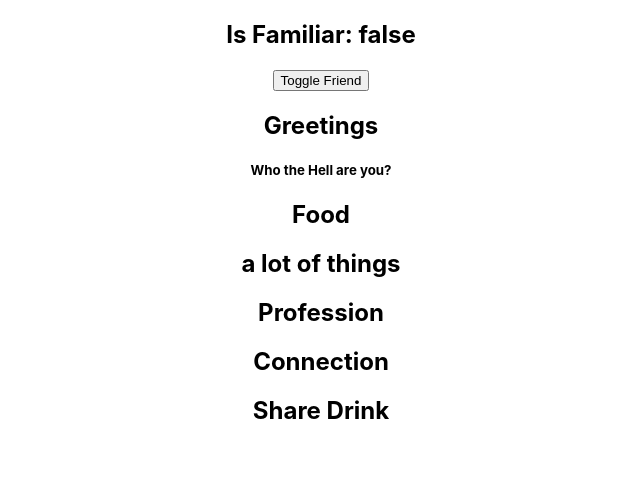
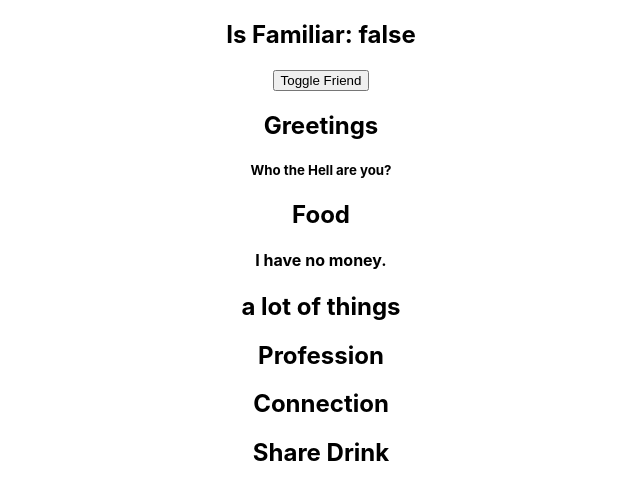
Before and after one commit to mdraselmiah95/Introduction-to-React-Hook-Form, a React (Create React App) app: page / in a window 1280 px wide. Shown: the top 500 px of the page, without its empty margins (319-959 px from the left). Built offline with nearby package versions, Linux system fonts and the light colour scheme.

Commit message:
WIP on conditional rendering

```diff
--- a/src/components/User/User.js
+++ b/src/components/User/User.js
@@ -28,6 +28,11 @@ const User = (props) => {
       </div>
       <div>
         <h2>Food</h2>
+        {familiar ? (
+          <h4>Hot Egg with Vegetables </h4>
+        ) : (
+          <h4>I have no money.</h4>
+        )}
       </div>
       <div>
         <h2>a lot of things</h2>
```
